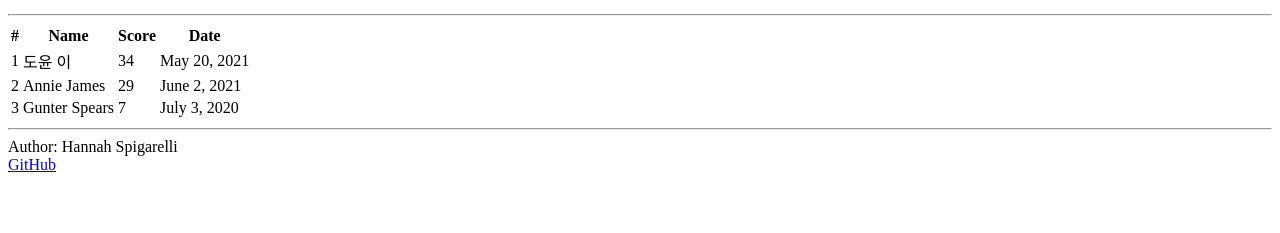
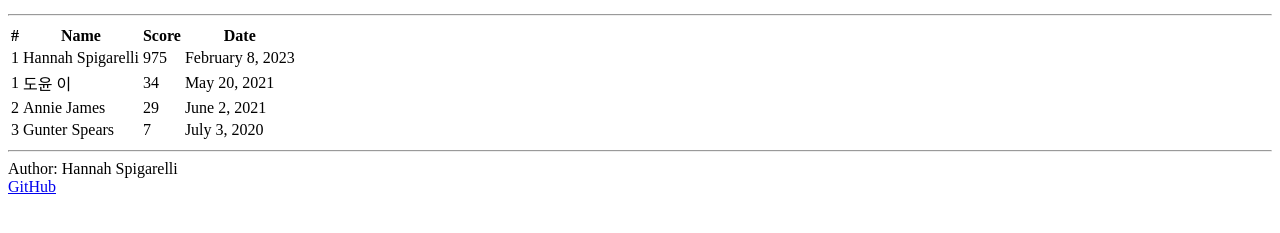
Before and after one commit to hgspig/Simon, a plain HTML site: page scores.html in a window 1280 px wide. Shown: the part 161-394 px from the top of the page. Drawn offline with Linux system fonts and the light colour scheme.

```diff
--- a/scores.html
+++ b/scores.html
@@ -34,6 +34,12 @@
         <tbody>
           <tr>
             <td>1</td>
+            <td>Hannah Spigarelli</td>
+            <td>975</td>
+            <td>February 8, 2023</td>
+          </tr>
+          <tr>
+            <td>1</td>
             <td>도윤 이</td>
             <td>34</td>
             <td>May 20, 2021</td>
```
Also changed, not shown: 3 other files.
